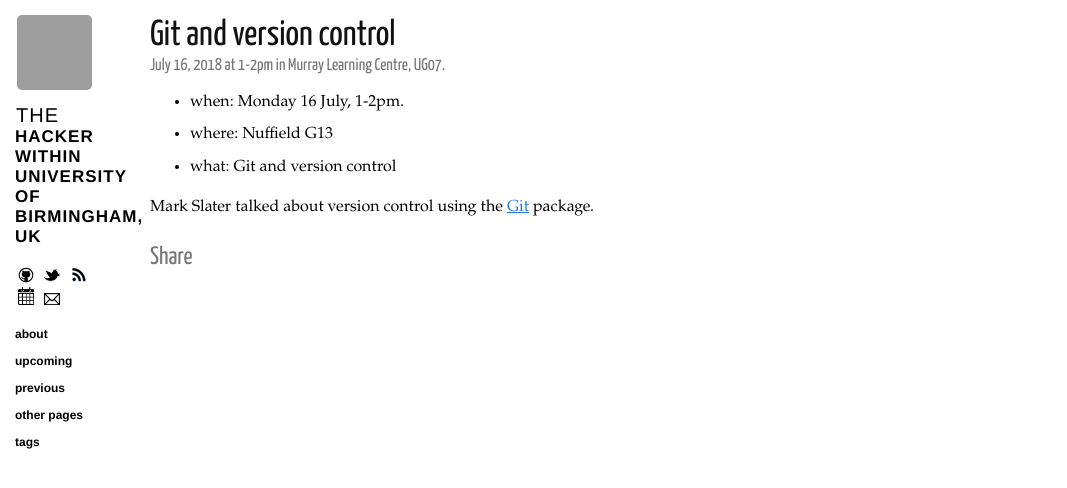
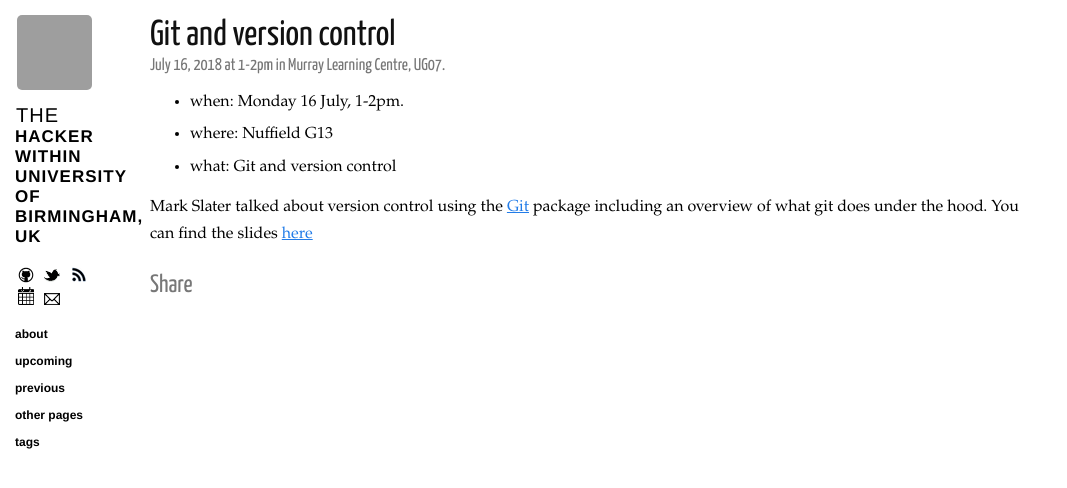
Before and after one commit to thehackerwithin/UoB, a Jekyll site: the page built from _posts/2018-07-16-git-version-control.md, in a window 1280 px wide, cut to the strip 0-488 px from the top of the page. Shown: the whole strip, without its empty margins (0-1067 px from the left). Built offline with Jekyll 4.4.1, drawn with Linux system fonts in a browser that asks for light colours; nearby versions of some CDN libraries; grey boxes are pictures that could not be loaded.

Commit message:
Added slides and updated the post for Git talk by MWS

```diff
--- a/_posts/2018-07-16-git-version-control.md
+++ b/_posts/2018-07-16-git-version-control.md
@@ -10,4 +10,5 @@ tags: meeting <+ tags +>
 * where: Nuffield G13
 * what: Git and version control
 
-Mark Slater talked about version control using the [Git](https://git-scm.com) package.
+Mark Slater talked about version control using the [Git](https://git-scm.com) package including an overview of what git does under the hood. You
+can find the slides [here](../slides/slater_git_THW_20180716.pdf)
```
Also changed, not shown: 1 other file.
